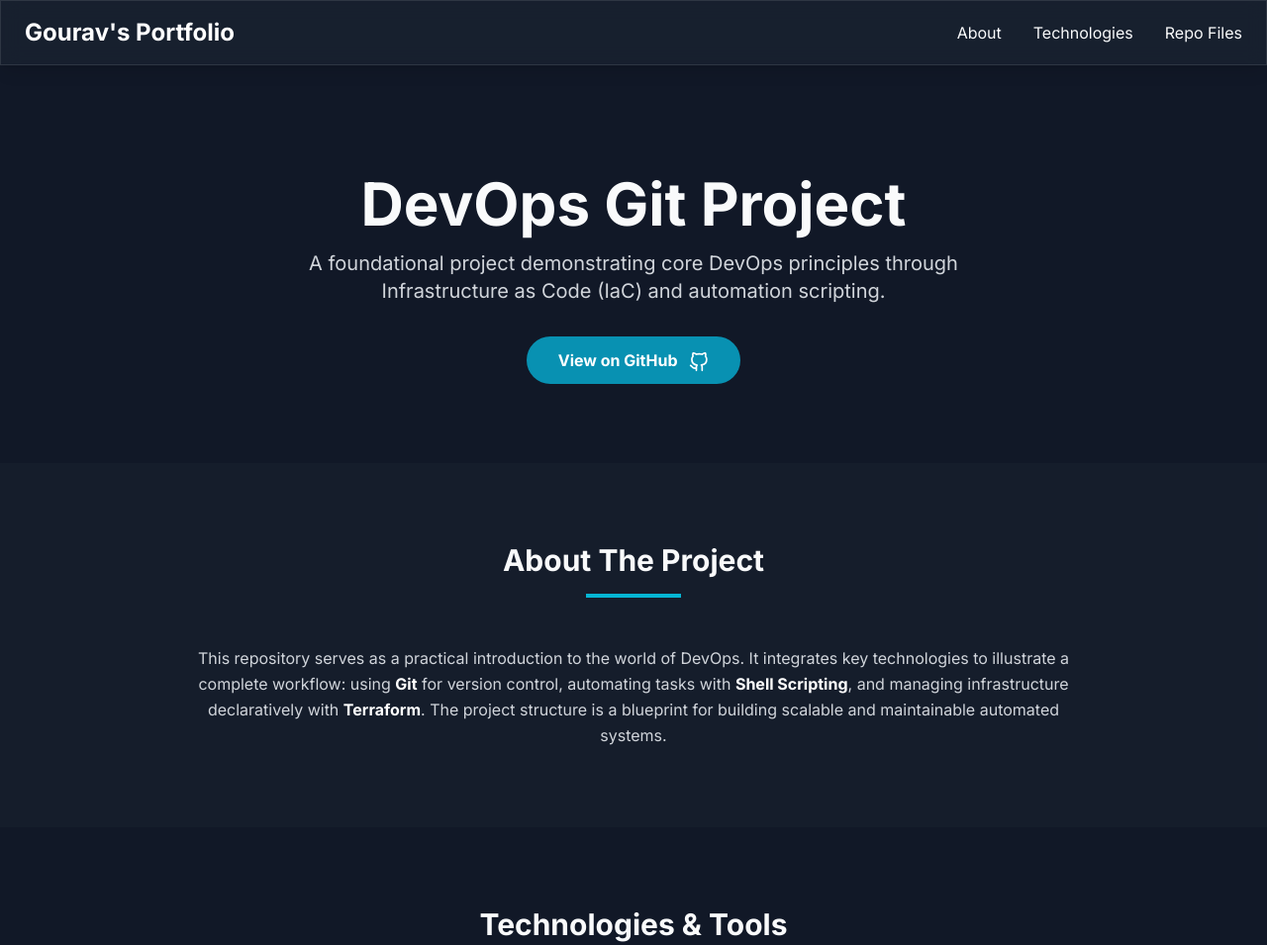
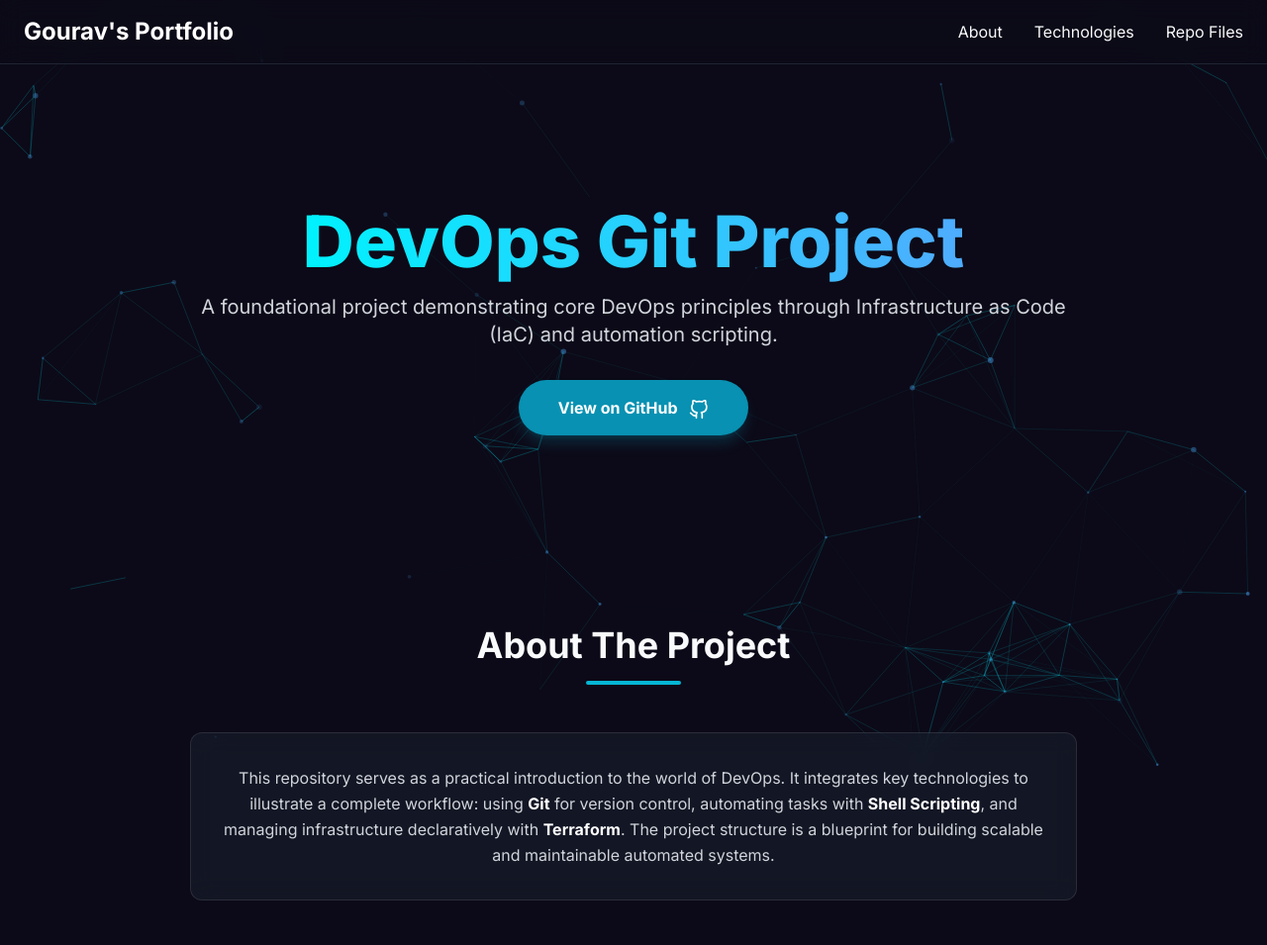
Before and after one commit to Gourav-056/devops-git-project, a plain HTML site: page index.html in a window 1280 px wide. Shown: the top 955 px of the page at 99% size. Drawn offline with nearby package versions, Linux system fonts and the light colour scheme.

Commit message:
Update index.html

```diff
--- a/index.html
+++ b/index.html
@@ -7,57 +7,107 @@
     <script src="https://cdn.tailwindcss.com"></script>
     <link rel="preconnect" href="https://fonts.googleapis.com">
     <link rel="preconnect" href="https://fonts.gstatic.com" crossorigin>
-    <link href="https://fonts.googleapis.com/css2?family=Inter:wght@400;500;600;700&display=swap" rel="stylesheet">
+    <link href="https://fonts.googleapis.com/css2?family=Inter:wght@400;500;600;700;800&display=swap" rel="stylesheet">
     <style>
         body {
             font-family: 'Inter', sans-serif;
-            background-color: #111827; /* bg-gray-900 */
-            color: #F9FAFB; /* text-gray-50 */
+            background-color: #0c0a18;
+            color: #F9FAFB;
+        }
+        #particles-js {
+            position: fixed;
+            width: 100%;
+            height: 100%;
+            top: 0;
+            left: 0;
+            z-index: -1;
         }
         .glass-card {
-            background: rgba(31, 41, 55, 0.5); /* bg-gray-800 with opacity */
-            backdrop-filter: blur(10px);
+            background: rgba(31, 41, 55, 0.4);
+            backdrop-filter: blur(12px);
+            -webkit-backdrop-filter: blur(12px);
             border: 1px solid rgba(255, 255, 255, 0.1);
+            transition: transform 0.3s ease, box-shadow 0.3s ease;
+        }
+        .glass-card:hover {
+            transform: translateY(-8px);
+            box-shadow: 0 8px 30px rgba(0, 255, 255, 0.1);
         }
         .tech-tag {
-            background-color: #374151; /* bg-gray-700 */
-            color: #E5E7EB; /* text-gray-200 */
-            padding: 0.25rem 0.75rem;
+            background-color: #374151;
+            color: #E5E7EB;
+            padding: 0.35rem 0.85rem;
             border-radius: 9999px;
             font-size: 0.875rem;
             font-weight: 500;
+            display: inline-flex;
+            align-items: center;
+            gap: 0.5rem;
+        }
+        .animated-gradient {
+            background: linear-gradient(90deg, #00f2fe, #4facfe, #00f2fe);
+            background-size: 200% auto;
+            -webkit-background-clip: text;
+            -webkit-text-fill-color: transparent;
+            animation: text-gradient 5s linear infinite;
+        }
+        @keyframes text-gradient {
+            to {
+                background-position: 200% center;
+            }
+        }
+        .fade-in-section {
+            opacity: 0;
+            transform: translateY(20px);
+            transition: opacity 0.6s ease-out, transform 0.6s ease-out;
+        }
+        .fade-in-section.is-visible {
+            opacity: 1;
+            transform: translateY(0);
         }
     </style>
 </head>
 <body class="antialiased">
 
+    <div id="particles-js"></div>
+
     <!-- Header -->
-    <header class="fixed w-full top-0 left-0 z-50 glass-card shadow-lg">
-        <nav class="container mx-auto px-6 py-4 flex justify-between items-center">
-            <div class="text-2xl font-bold text-white">
-                <a href="#">Gourav's Portfolio</a>
-            </div>
-            <ul class="flex items-center space-x-8">
-                <li><a href="#about" class="hover:text-cyan-400 transition-colors duration-300">About</a></li>
-                <li><a href="#tech" class="hover:text-cyan-400 transition-colors duration-300">Technologies</a></li>
-                <li><a href="#files" class="hover:text-cyan-400 transition-colors duration-300">Repo Files</a></li>
-            </ul>
-        </nav>
+    <header class="fixed w-full top-0 left-0 z-50">
+        <div class="container mx-auto px-6 py-4 border-b border-gray-700/50" style="background: rgba(12, 10, 24, 0.7); backdrop-filter: blur(12px); -webkit-backdrop-filter: blur(12px);">
+            <nav class="flex justify-between items-center">
+                <a href="#" class="text-2xl font-bold text-white">Gourav's Portfolio</a>
+                <ul class="hidden md:flex items-center space-x-8">
+                    <li><a href="#about" class="hover:text-cyan-400 transition-colors duration-300">About</a></li>
+                    <li><a href="#tech" class="hover:text-cyan-400 transition-colors duration-300">Technologies</a></li>
+                    <li><a href="#files" class="hover:text-cyan-400 transition-colors duration-300">Repo Files</a></li>
+                </ul>
+                <button id="mobile-menu-button" class="md:hidden text-white">
+                    <svg xmlns="http://www.w3.org/2000/svg" class="h-6 w-6" fill="none" viewBox="0 0 24 24" stroke="currentColor">
+                        <path stroke-linecap="round" stroke-linejoin="round" stroke-width="2" d="M4 6h16M4 12h16m-7 6h7" />
+                    </svg>
+                </button>
+            </nav>
+        </div>
+        <!-- Mobile Menu -->
+        <div id="mobile-menu" class="hidden md:hidden" style="background: rgba(12, 10, 24, 0.9); backdrop-filter: blur(12px); -webkit-backdrop-filter: blur(12px);">
+            <a href="#about" class="block py-2 px-4 text-sm hover:bg-gray-700">About</a>
+            <a href="#tech" class="block py-2 px-4 text-sm hover:bg-gray-700">Technologies</a>
+            <a href="#files" class="block py-2 px-4 text-sm hover:bg-gray-700">Repo Files</a>
+        </div>
     </header>
 
-    <main class="pt-24">
-
+    <main class="pt-24 relative z-10">
         <!-- Hero Section -->
-        <section id="hero" class="container mx-auto px-6 py-20 text-center">
-            <div class="max-w-3xl mx-auto">
-                <h1 class="text-5xl md:text-6xl font-extrabold leading-tight mb-4">
-                    DevOps Git Project
+        <section id="hero" class="container mx-auto px-6 py-28 text-center">
+            <div class="max-w-4xl mx-auto">
+                <h1 class="text-5xl md:text-7xl font-extrabold leading-tight mb-4">
+                    <span class="animated-gradient">DevOps Git Project</span>
                 </h1>
                 <p class="text-lg md:text-xl text-gray-300 mb-8">
                     A foundational project demonstrating core DevOps principles through Infrastructure as Code (IaC) and automation scripting.
                 </p>
                 <a href="https://github.com/Gourav-056/devops-git-project" target="_blank" rel="noopener noreferrer"
-                   class="inline-block bg-cyan-600 hover:bg-cyan-700 text-white font-bold py-3 px-8 rounded-full transition-transform duration-300 ease-in-out transform hover:scale-105">
+                   class="inline-block bg-cyan-600 hover:bg-cyan-700 text-white font-bold py-4 px-10 rounded-full transition-transform duration-300 ease-in-out transform hover:scale-105 shadow-lg shadow-cyan-500/20">
                     View on GitHub
                     <svg xmlns="http://www.w3.org/2000/svg" width="24" height="24" viewBox="0 0 24 24" fill="none" stroke="currentColor" stroke-width="2" stroke-linecap="round" stroke-linejoin="round" class="inline-block ml-2 h-5 w-5"><path d="M9 19c-5 1.5-5-2.5-7-3m14 6v-3.87a3.37 3.37 0 0 0-.94-2.61c3.14-.35 6.44-1.54 6.44-7A5.44 5.44 0 0 0 20 4.77 5.07 5.07 0 0 0 19.91 1S18.73.65 16 2.48a13.38 13.38 0 0 0-7 0C6.27.65 5.09 1 5.09 1A5.07 5.07 0 0 0 5 4.77a5.44 5.44 0 0 0-1.5 3.78c0 5.42 3.3 6.61 6.44 7A3.37 3.37 0 0 0 9 18.13V22"></path></svg>
                 </a>
@@ -65,13 +115,13 @@
         </section>
 
         <!-- About Section -->
-        <section id="about" class="py-20 bg-gray-800/30">
+        <section id="about" class="py-20 fade-in-section">
             <div class="container mx-auto px-6">
                 <div class="text-center mb-12">
-                    <h2 class="text-3xl font-bold">About The Project</h2>
-                    <div class="w-24 h-1 bg-cyan-500 mx-auto mt-4"></div>
+                    <h2 class="text-4xl font-bold">About The Project</h2>
+                    <div class="w-24 h-1 bg-cyan-500 mx-auto mt-4 rounded-full"></div>
                 </div>
-                <div class="max-w-4xl mx-auto text-center text-gray-300 leading-relaxed">
+                <div class="max-w-4xl mx-auto text-center text-gray-300 leading-relaxed glass-card p-8 rounded-xl">
                     <p>
                         This repository serves as a practical introduction to the world of DevOps. It integrates key technologies to illustrate a complete workflow: using <strong class="text-white">Git</strong> for version control, automating tasks with <strong class="text-white">Shell Scripting</strong>, and managing infrastructure declaratively with <strong class="text-white">Terraform</strong>. The project structure is a blueprint for building scalable and maintainable automated systems.
                     </p>
@@ -80,13 +130,13 @@
         </section>
 
         <!-- Technologies Section -->
-        <section id="tech" class="py-20">
+        <section id="tech" class="py-20 fade-in-section">
             <div class="container mx-auto px-6">
                 <div class="text-center mb-12">
-                    <h2 class="text-3xl font-bold">Technologies & Tools</h2>
-                    <div class="w-24 h-1 bg-cyan-500 mx-auto mt-4"></div>
+                    <h2 class="text-4xl font-bold">Technologies & Tools</h2>
+                    <div class="w-24 h-1 bg-cyan-500 mx-auto mt-4 rounded-full"></div>
                 </div>
-                <div class="flex flex-wrap justify-center items-center gap-4 max-w-2xl mx-auto">
+                <div class="flex flex-wrap justify-center items-center gap-4 max-w-3xl mx-auto">
                     <span class="tech-tag">Git</span>
                     <span class="tech-tag">GitHub</span>
                     <span class="tech-tag">Shell Scripting</span>
@@ -99,33 +149,30 @@
         </section>
 
         <!-- Repo Files Section -->
-        <section id="files" class="py-20 bg-gray-800/30">
+        <section id="files" class="py-20 fade-in-section">
             <div class="container mx-auto px-6">
                 <div class="text-center mb-12">
-                    <h2 class="text-3xl font-bold">Key Repository Files</h2>
-                    <div class="w-24 h-1 bg-cyan-500 mx-auto mt-4"></div>
+                    <h2 class="text-4xl font-bold">Key Repository Files</h2>
+                    <div class="w-24 h-1 bg-cyan-500 mx-auto mt-4 rounded-full"></div>
                 </div>
                 <div class="grid md:grid-cols-2 lg:grid-cols-3 gap-8 max-w-6xl mx-auto">
 
-                    <!-- Terraform Card -->
-                    <div class="glass-card rounded-lg p-6 flex flex-col">
-                        <h3 class="text-xl font-semibold mb-2 text-white">Terraform Files</h3>
-                        <p class="text-gray-400 mb-4 flex-grow">Includes <code class="bg-gray-900 px-2 py-1 rounded text-sm">main.tf</code>, <code class="bg-gray-900 px-2 py-1 rounded text-sm">provider.tf</code>, and <code class="bg-gray-900 px-2 py-1 rounded text-sm">variable.tf</code> to define and configure cloud infrastructure resources.</p>
-                        <span class="tech-tag self-start">Infrastructure as Code</span>
+                    <div class="glass-card rounded-xl p-6 flex flex-col">
+                        <h3 class="text-xl font-semibold mb-2 text-white flex items-center gap-3"><svg xmlns="http://www.w3.org/2000/svg" width="24" height="24" viewBox="0 0 24 24" fill="none" stroke="currentColor" stroke-width="2" stroke-linecap="round" stroke-linejoin="round" class="text-cyan-400"><path d="M21.5 12H16c-.7 2-2 3-4 3s-3.3-1-4-3H2.5"/><path d="M16 9.5c.7-2 2-3 4-3s3.3 1 4 3"/><path d="M8 9.5c-.7-2-2-3-4-3S.7 7.5 0 9.5"/><path d="M2.5 12H8c.7 2 2 3 4 3s3.3-1 4-3h5.5"/></svg>Terraform Files</h3>
+                        <p class="text-gray-400 mb-4 flex-grow">Includes <code class="bg-gray-900 px-2 py-1 rounded text-sm">main.tf</code>, and more to define and configure cloud infrastructure.</p>
+                        <span class="tech-tag self-start mt-auto">Infrastructure as Code</span>
                     </div>
 
-                    <!-- Shell Script Card -->
-                    <div class="glass-card rounded-lg p-6 flex flex-col">
-                        <h3 class="text-xl font-semibold mb-2 text-white">script.sh</h3>
+                    <div class="glass-card rounded-xl p-6 flex flex-col">
+                        <h3 class="text-xl font-semibold mb-2 text-white flex items-center gap-3"><svg xmlns="http://www.w3.org/2000/svg" width="24" height="24" viewBox="0 0 24 24" fill="none" stroke="currentColor" stroke-width="2" stroke-linecap="round" stroke-linejoin="round" class="text-cyan-400"><polyline points="4 17 10 11 4 5"></polyline><line x1="12" y1="19" x2="20" y2="19"></line></svg>script.sh</h3>
                         <p class="text-gray-400 mb-4 flex-grow">A shell script designed to automate tasks, such as environment setup, deployment, or running tests.</p>
-                        <span class="tech-tag self-start">Automation</span>
+                        <span class="tech-tag self-start mt-auto">Automation</span>
                     </div>
 
-                    <!-- HTML Card -->
-                    <div class="glass-card rounded-lg p-6 flex flex-col">
-                        <h3 class="text-xl font-semibold mb-2 text-white">index.html</h3>
+                    <div class="glass-card rounded-xl p-6 flex flex-col">
+                        <h3 class="text-xl font-semibold mb-2 text-white flex items-center gap-3"><svg xmlns="http://www.w3.org/2000/svg" width="24" height="24" viewBox="0 0 24 24" fill="none" stroke="currentColor" stroke-width="2" stroke-linecap="round" stroke-linejoin="round" class="text-cyan-400"><polyline points="16 18 22 12 16 6"></polyline><polyline points="8 6 2 12 8 18"></polyline></svg>index.html</h3>
                         <p class="text-gray-400 mb-4 flex-grow">A simple HTML file, likely serving as a placeholder or status page for the deployed infrastructure.</p>
-                        <span class="tech-tag self-start">Frontend</span>
+                        <span class="tech-tag self-start mt-auto">Frontend</span>
                     </div>
 
                 </div>
@@ -134,16 +181,68 @@
     </main>
 
     <!-- Footer -->
-    <footer class="bg-gray-900 border-t border-gray-700 mt-20">
-        <div class="container mx-auto px-6 py-6 text-center text-gray-400">
+    <footer class="border-t border-gray-800 mt-20 fade-in-section relative z-10">
+        <div class="container mx-auto px-6 py-8 text-center text-gray-400">
             <p>&copy; 2025 Gourav. All rights reserved.</p>
-            <p class="mt-2">
+            <div class="flex justify-center gap-6 mt-4">
                 <a href="https://github.com/Gourav-056" target="_blank" rel="noopener noreferrer" class="hover:text-cyan-400 transition-colors duration-300">
-                    Find me on GitHub
+                    <svg xmlns="http://www.w3.org/2000/svg" width="24" height="24" viewBox="0 0 24 24" fill="none" stroke="currentColor" stroke-width="2" stroke-linecap="round" stroke-linejoin="round"><path d="M9 19c-5 1.5-5-2.5-7-3m14 6v-3.87a3.37 3.37 0 0 0-.94-2.61c3.14-.35 6.44-1.54 6.44-7A5.44 5.44 0 0 0 20 4.77 5.07 5.07 0 0 0 19.91 1S18.73.65 16 2.48a13.38 13.38 0 0 0-7 0C6.27.65 5.09 1 5.09 1A5.07 5.07 0 0 0 5 4.77a5.44 5.44 0 0 0-1.5 3.78c0 5.42 3.3 6.61 6.44 7A3.37 3.37 0 0 0 9 18.13V22"></path></svg>
                 </a>
-            </p>
+                <!-- Add other social links here, e.g., LinkedIn, Twitter -->
+            </div>
         </div>
     </footer>
 
+    <!-- Scripts -->
+    <script src="https://cdn.jsdelivr.net/particles.js/2.0.0/particles.min.js"></script>
+    <script>
+        // Mobile Menu Toggle
+        const mobileMenuButton = document.getElementById('mobile-menu-button');
+        const mobileMenu = document.getElementById('mobile-menu');
+        mobileMenuButton.addEventListener('click', () => {
+            mobileMenu.classList.toggle('hidden');
+        });
+
+        // Particle.js config
+        particlesJS('particles-js', {
+          "particles": {
+            "number": { "value": 60, "density": { "enable": true, "value_area": 800 } },
+            "color": { "value": "#4facfe" },
+            "shape": { "type": "circle" },
+            "opacity": { "value": 0.5, "random": true },
+            "size": { "value": 3, "random": true },
+            "line_linked": { "enable": true, "distance": 150, "color": "#00f2fe", "opacity": 0.3, "width": 1 },
+            "move": { "enable": true, "speed": 1, "direction": "none", "random": false, "straight": false, "out_mode": "out" }
+          },
+          "interactivity": {
+            "detect_on": "canvas",
+            "events": { "onhover": { "enable": true, "mode": "grab" }, "onclick": { "enable": true, "mode": "push" }, "resize": true },
+            "modes": { "grab": { "distance": 140, "line_linked": { "opacity": 0.7 } }, "push": { "particles_nb": 4 } }
+          },
+          "retina_detect": true
+        });
+
+        // Fade-in animation on scroll
+        const faders = document.querySelectorAll('.fade-in-section');
+        const appearOptions = {
+            threshold: 0.3,
+            rootMargin: "0px 0px -50px 0px"
+        };
+        const appearOnScroll = new IntersectionObserver(function(entries, appearOnScroll) {
+            entries.forEach(entry => {
+                if (!entry.isIntersecting) {
+                    return;
+                } else {
+                    entry.target.classList.add('is-visible');
+                    appearOnScroll.unobserve(entry.target);
+                }
+            });
+        }, appearOptions);
+
+        faders.forEach(fader => {
+            appearOnScroll.observe(fader);
+        });
+
+    </script>
 </body>
 </html>
```
